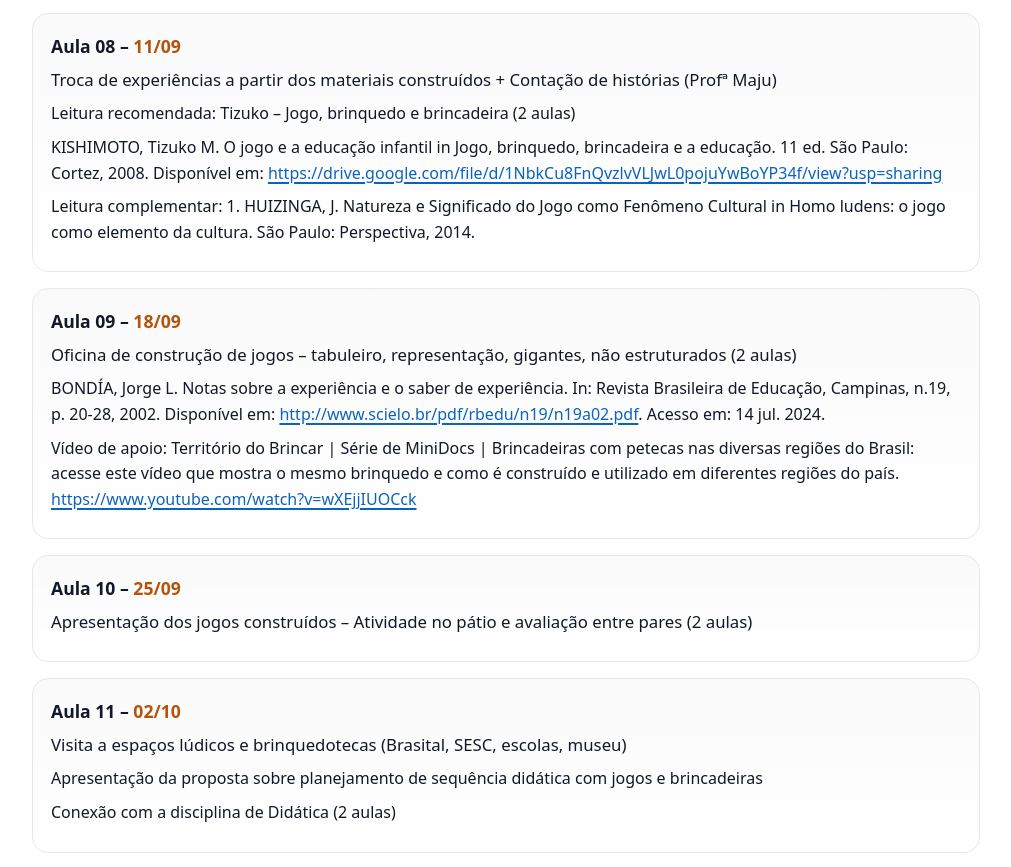
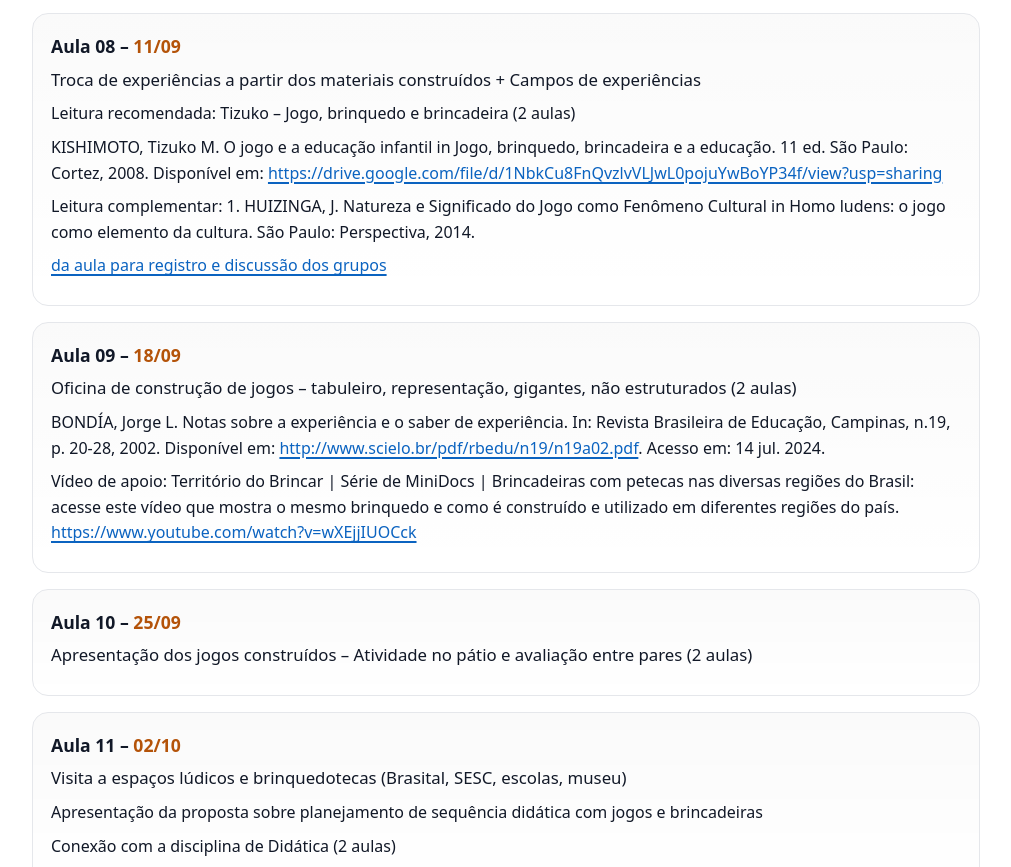
Before and after one commit to maryandrioli/jogosebrincadeiras, a plain HTML site: page index.html in a window 1280 px wide. Shown: the part 2379-3246 px from the top of the page, without its empty margins (134-1145 px from the left). Drawn offline with Linux system fonts and the light colour scheme.

Commit message:
Add files via upload

```diff
--- a/index.html
+++ b/index.html
@@ -260,11 +260,12 @@
         <section class="aula" id="aula-08" aria-labelledby="aula-08-titulo">
           <div class="aula-header">
             <div class="aula-num" id="aula-08-titulo">Aula 08 – <span class="aula-data">11/09</span></div>
-            <div class="aula-tema">Troca de experiências a partir dos materiais construídos + Contação de histórias (Profª Maju)</div>
+            <div class="aula-tema">Troca de experiências a partir dos materiais construídos + Campos de experiências</div>
           </div>
           <p>Leitura recomendada: Tizuko – Jogo, brinquedo e brincadeira (2 aulas)</p>
           <p>KISHIMOTO, Tizuko M. O jogo e a educação infantil in Jogo, brinquedo, brincadeira e a educação. 11 ed. São Paulo: Cortez, 2008. Disponível em:  <a target="_blank" rel="noopener noreferrer" href="https://drive.google.com/file/d/1NbkCu8FnQvzlvVLJwL0pojuYwBoYP34f/view?usp=sharing">https://drive.google.com/file/d/1NbkCu8FnQvzlvVLJwL0pojuYwBoYP34f/view?usp=sharing</a></p>
           <p>Leitura complementar: 1. HUIZINGA, J. Natureza e Significado do Jogo como Fenômeno Cultural in Homo ludens: o jogo como elemento da cultura. São Paulo: Perspectiva, 2014.</p>
+          <p> <a href="https://docs.google.com/document/d/16A2ard2f3e5U1q5nQBVpnZzBpLDj7uxPD6yX8wh7HvI/edit?usp=sharing">  da aula para registro e discussão dos grupos </a></p>
         </section>
 
         <section class="aula" id="aula-09" aria-labelledby="aula-09-titulo">
```
